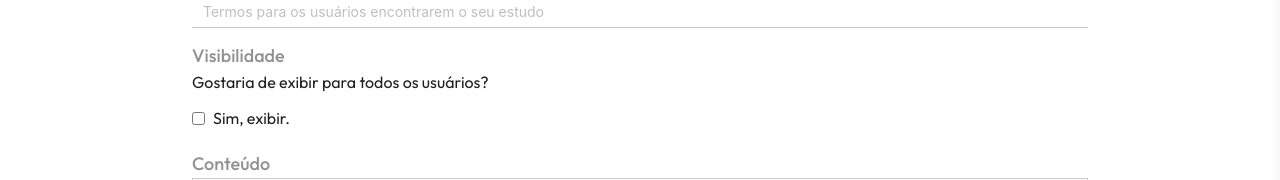
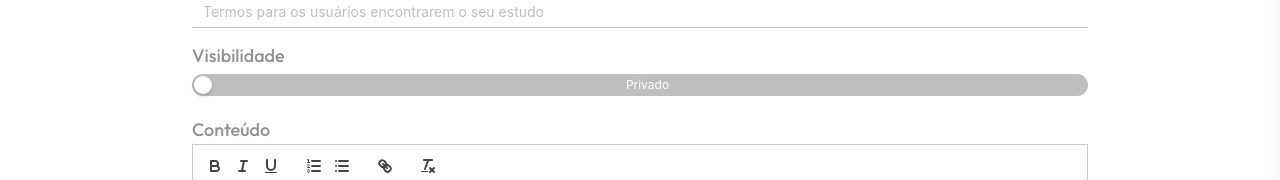
Before and after one commit to leuzaoo/studies-app, a React (Vite) app in the folder frontend/: page /new-study in a window 1280 px wide. Shown: the part 548-728 px from the top of the page. Built offline with nearby package versions, Linux system fonts and the light colour scheme; sample sign-in values are in the browser's storage.

Commit message:
Fixed updated isPublic state error

```diff
--- a/frontend/src/pages/EditStudyPage.jsx
+++ b/frontend/src/pages/EditStudyPage.jsx
@@ -2,7 +2,7 @@ import { useParams, useNavigate } from "react-router-dom";
 import imageCompression from "browser-image-compression";
 import { ToastContainer, toast } from "react-toastify";
 import { useState, useEffect } from "react";
-import { Select } from "antd";
+import { Select, Switch } from "antd";
 
 import InputNewStudy from "../components/InputNewStudy.jsx";
 import LabelFormTitle from "../components/LabelFormTitle";
@@ -26,6 +26,7 @@ const EditStudyPage = () => {
   const [description, setDescription] = useState("");
   const [bannerImage, setBannerImage] = useState("");
   const [category, setCategory] = useState("");
+  const [isPublic, setIsPublic] = useState(true);
   const [content, setContent] = useState("");
   const [title, setTitle] = useState("");
   const [tags, setTags] = useState("");
@@ -78,6 +79,7 @@ const EditStudyPage = () => {
           setDescription(fetchedStudy.description);
           setBannerImage(fetchedStudy.bannerImage);
           setCategory(fetchedStudy.category);
+          setIsPublic(fetchedStudy.isPublic);
           setContent(fetchedStudy.content);
           setLoadedStudy(fetchedStudy);
           setTitle(fetchedStudy.title);
@@ -96,6 +98,8 @@ const EditStudyPage = () => {
   const handleSubmit = async (e) => {
     e.preventDefault();
 
+    console.log("estado de Visibibilidade", isPublic);
+
     const updatedData = {
       title,
       description,
@@ -103,6 +107,7 @@ const EditStudyPage = () => {
       category,
       tags,
       bannerImage,
+      isPublic,
     };
 
     try {
@@ -227,6 +232,15 @@ const EditStudyPage = () => {
                   notFoundContent={null}
                 />
 
+                <LabelFormTitle text={"Visibibilidade"} />
+                <Switch
+                  checked={isPublic}
+                  onChange={(checked) => setIsPublic(checked)}
+                  checkedChildren="Público"
+                  unCheckedChildren="Privado"
+                  style={{ marginBottom: 12 }}
+                />
+
                 <TextEditor value={content} onChange={setContent} />
 
                 <Button
--- a/frontend/src/pages/NewStudy.jsx
+++ b/frontend/src/pages/NewStudy.jsx
@@ -1,7 +1,7 @@
 import imageCompression from "browser-image-compression";
 import { ToastContainer, toast } from "react-toastify";
 import { useState, useCallback } from "react";
-import { Select } from "antd";
+import { Select, Switch } from "antd";
 
 import LabelFormTitle from "../components/LabelFormTitle";
 import InputNewStudy from "../components/InputNewStudy";
@@ -186,20 +186,15 @@ const NewStudy = () => {
 
             <LabelFormTitle text="Visibilidade" />
             <div className="flex flex-col items-start gap-3 mb-5">
-              <p>Gostaria de exibir para todos os usuários?</p>
-              <div className="flex gap-2 items-center">
-                <input
-                  type="checkbox"
-                  name="isPublic"
-                  placeholder="Sim"
-                  checked={formData.isPublic}
-                  onChange={(e) => {
-                    const updatedValue = e.target.checked;
-                    setFormData({ ...formData, isPublic: updatedValue });
-                  }}
-                />
-                <span>Sim, exibir.</span>
-              </div>
+              <Switch
+                checked={formData.isPublic}
+                onChange={(checked) => {
+                  setFormData((prev) => ({ ...prev, isPublic: checked }));
+                }}
+                style={{ width: "100%", marginTop: "4px" }}
+                checkedChildren="Público"
+                unCheckedChildren="Privado"
+              />
             </div>
 
             <LabelFormTitle text="Conteúdo" />
--- a/frontend/src/store/studyStore.js
+++ b/frontend/src/store/studyStore.js
@@ -85,6 +85,7 @@ export const useStudyStore = create((set) => ({
 
   fetchUserStudies: async () => {
     set({ isLoading: true, error: null });
+
     try {
       const response = await axios.get(`${STUDIES_API_URL}/user-studies`);
       set({ studies: response.data.userStudies, isLoading: false });
@@ -99,6 +100,11 @@ export const useStudyStore = create((set) => ({
 
   updateStudy: async (id, updatedData) => {
     set({ isLoading: true, error: null });
+
+    if (updatedData.isPublic !== undefined) {
+      updatedData.isPublic =
+        updatedData.isPublic === "true" || updatedData.isPublic === true;
+    }
 
     try {
       const response = await axios.put(
```
Also changed, not shown: 1 other file (tests, documents, lock files or other folders).
